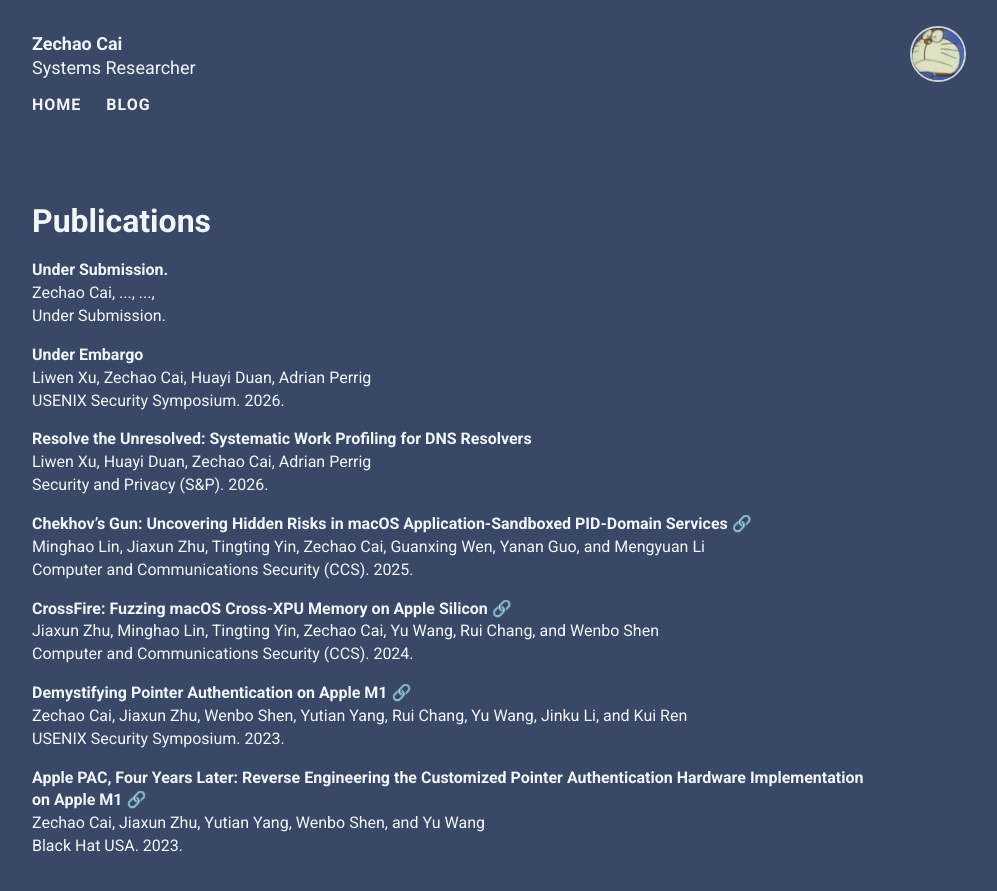
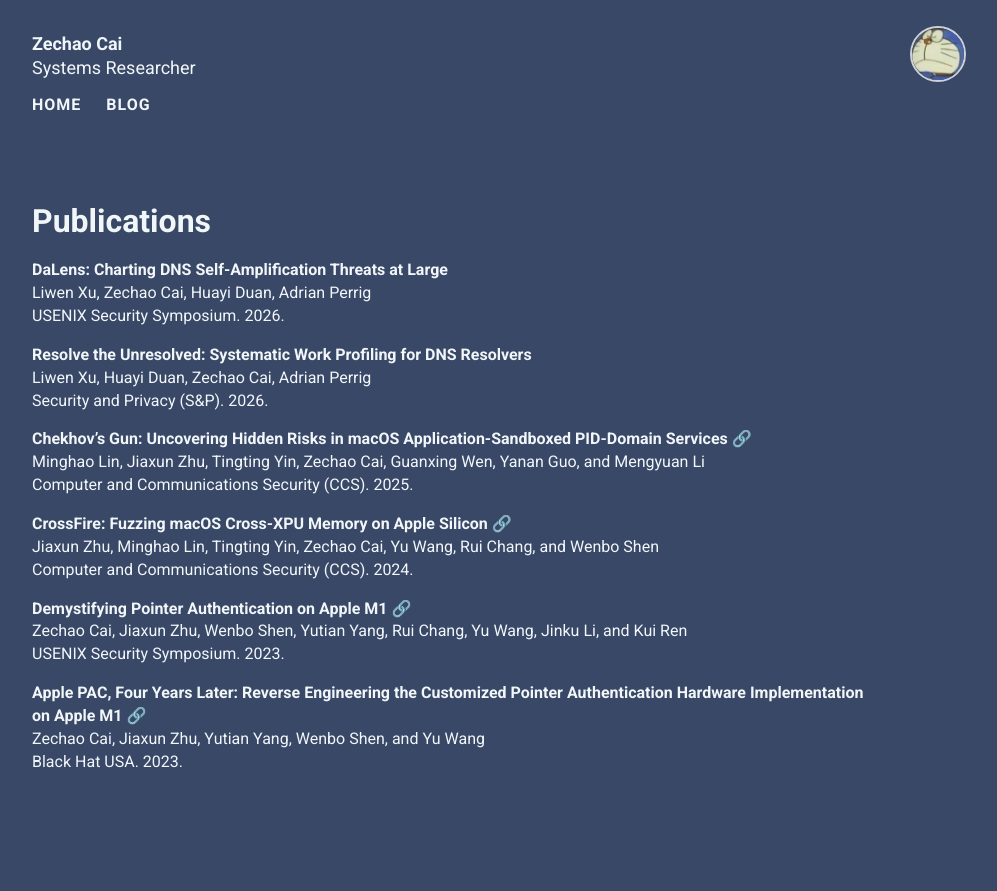
Before and after one commit to zech4o/zech4o.github.io, a Jekyll site: the page built from index.html, in a window 1280 px wide and 900 px high, scrolled down 367 px. Shown: the top 891 px of the window, without its empty margins (38-1035 px from the left). Built offline with Jekyll 4.4.1, drawn with Linux system fonts in a browser that asks for light colours; nearby versions of some CDN libraries.

Commit message:
update 2025-12-29

```diff
--- a/_data/publications.yml
+++ b/_data/publications.yml
@@ -1,11 +1,5 @@
 - type: conference
-  title: "Under Submission."
-  authors: Zechao Cai, ..., ...,
-  conference: Under Submission.
-  pdf: https://zechao.org
-  url: https://zechao.org
-- type: conference
-  title: "Under Embargo"
+  title: "DaLens: Charting DNS Self-Amplification Threats at Large"
   authors: Liwen Xu, Zechao Cai, Huayi Duan, Adrian Perrig
   conference: USENIX Security Symposium. 2026.
   pdf: https://zechao.org
```
